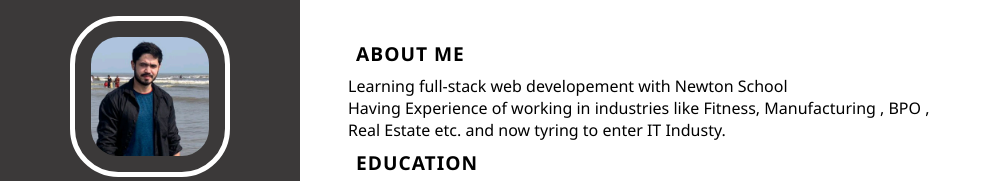
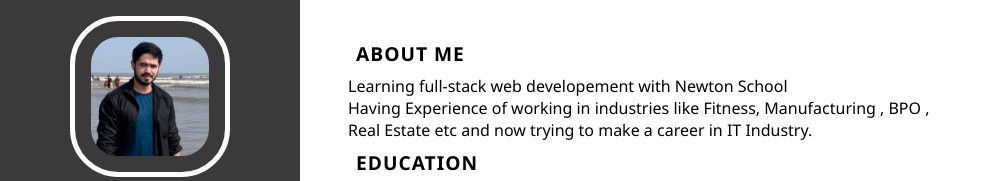
Before and after one commit to Lt-Kartik-9PARA-SF/Responsive-Resume, a plain HTML site: page index.html in a window 1280 px wide. Shown: the top 181 px of the page, without its empty margins (0-1000 px from the left). Drawn offline with Linux system fonts and the light colour scheme.

Commit message:
some more spelling corrections made

```diff
--- a/index.html
+++ b/index.html
@@ -80,7 +80,7 @@
                     <div class="aboutMe">
                         <h2 class="right-title">About Me</h2>
                         <p>Learning full-stack web developement with Newton School</p>
-                        <p> Having Experience of working in industries like Fitness, Manufacturing , BPO , Real Estate etc. and now tyring to enter IT Industy.</p>
+                        <p> Having Experience of working in industries like Fitness, Manufacturing , BPO , Real Estate etc and now trying to make a career in IT Industry.</p>
                     </div>
                     <h2 class="right-title">Education</h2>
                     <div class="education">
```
